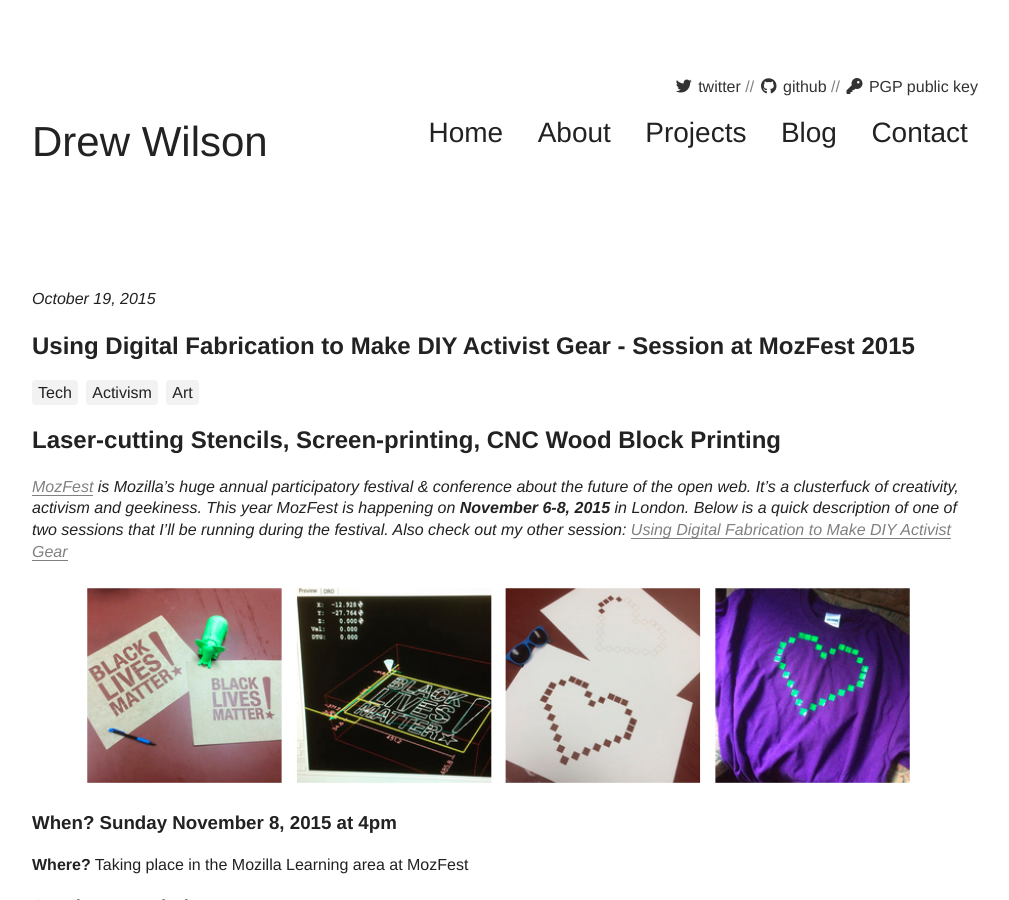
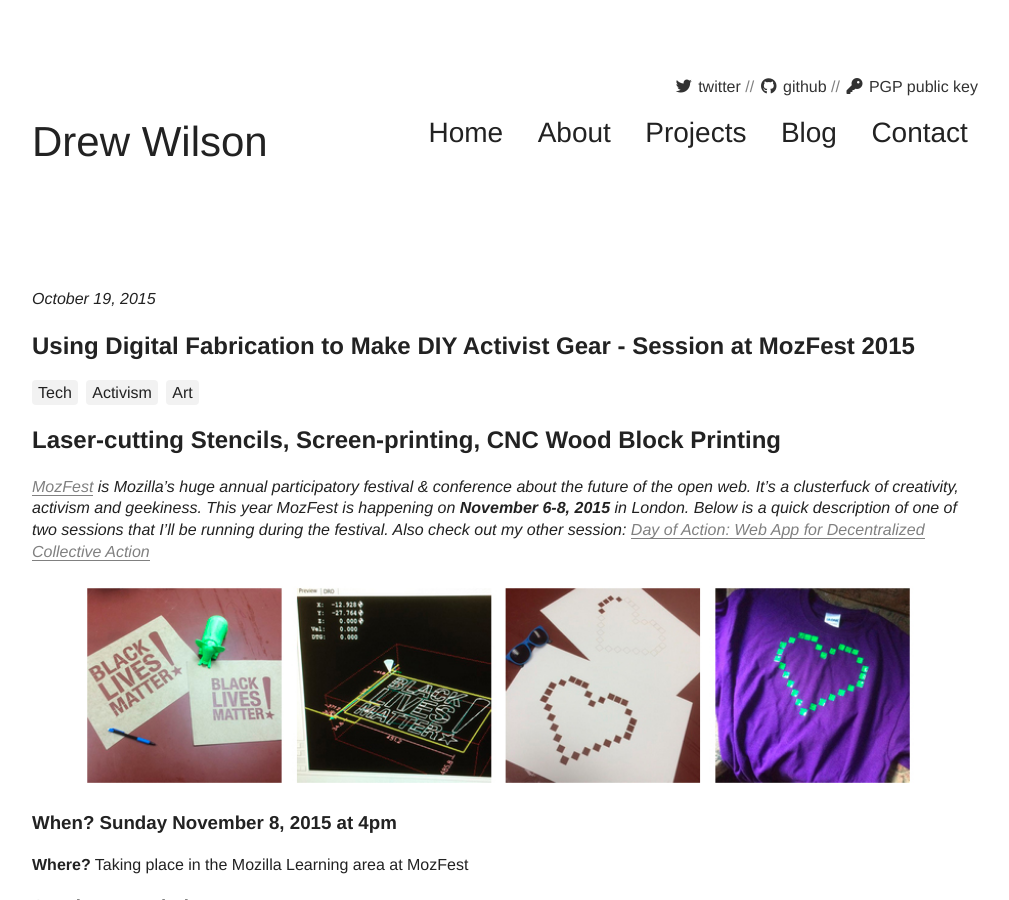
Before and after one commit to drewrwilson/drewrwilson.github.io, a Jekyll site: the page built from _posts/blog/2015-10-19-digital-fab-and-diy-activism-mozfest-2015.md, in a window 1280 px wide and 900 px high. Shown: the whole window, without its empty margins (140-1149 px from the left). Built offline with Jekyll 4.4.1, drawn with Linux system fonts in a browser that asks for light colours; nearby versions of some CDN libraries; library files that are not in the unit come from our copies.

Commit message:
update old typo

```diff
--- a/_posts/blog/2015-10-19-digital-fab-and-diy-activism-mozfest-2015.md
+++ b/_posts/blog/2015-10-19-digital-fab-and-diy-activism-mozfest-2015.md
@@ -10,7 +10,7 @@ categories:
 
 ## Laser-cutting Stencils, Screen-printing, CNC Wood Block Printing
 
-*[MozFest](https://2015.mozillafestival.org/) is Mozilla's huge annual participatory festival & conference about the future of the open web. It's a clusterfuck of creativity, activism and geekiness. This year MozFest is happening on **November 6-8, 2015** in London. Below is a quick description of one of two sessions that I'll be running during the festival. Also check out my other session: [Using Digital Fabrication to Make DIY Activist Gear](blog/day-of-action-webapp-mozfest-2015/)*
+*[MozFest](https://2015.mozillafestival.org/) is Mozilla's huge annual participatory festival & conference about the future of the open web. It's a clusterfuck of creativity, activism and geekiness. This year MozFest is happening on **November 6-8, 2015** in London. Below is a quick description of one of two sessions that I'll be running during the festival. Also check out my other session: [Day of Action: Web App for Decentralized Collective Action](blog/day-of-action-webapp-mozfest-2015/)*
 
 <div class="text-center">
 
```
